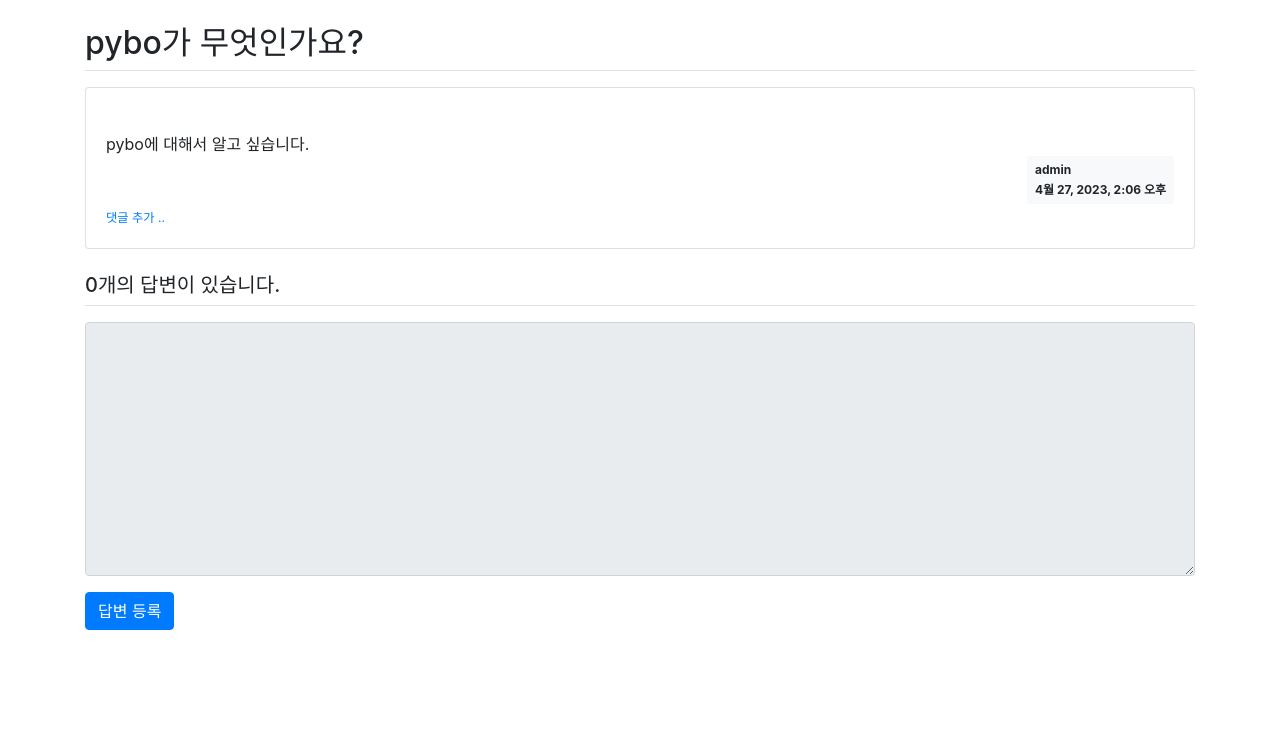
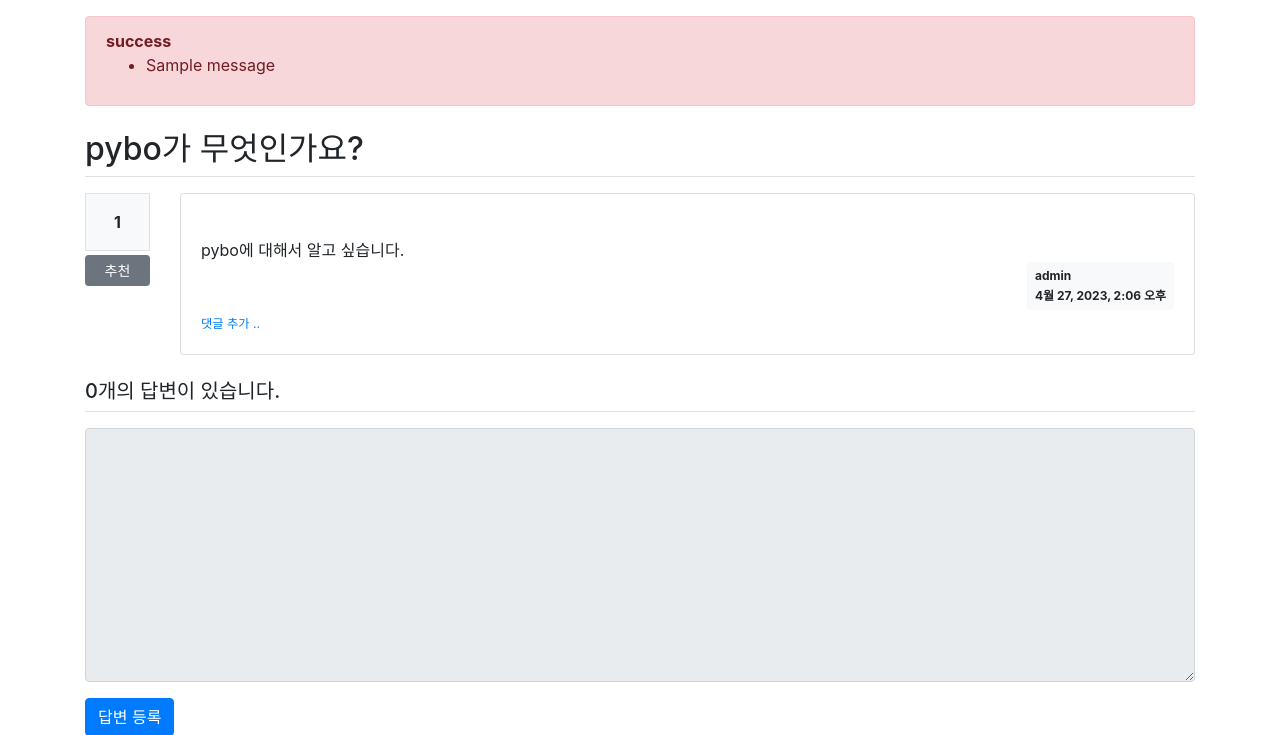
Before and after one commit to karl27hg/django_pybo, a Django app: page /pybo/1/ in a window 1280 px wide. Shown: the part 57-792 px from the top of the page. Before the commit the page ends 687 px from the top, so only its background shows below. Run offline with Django 3.2, Linux system fonts and the light colour scheme; data comes from the database, SQL or seed files in the repository; both versions use the stored data as it was after the commit; tables that the repository leaves empty hold one stand-in row (values such as "Sample post"); one stand-in notice (Sample message) is shown; some libraries are stand-ins or nearby versions.

Commit message:
Add question vote function

```diff
--- a/pybo/models.py
+++ b/pybo/models.py
@@ -4,21 +4,23 @@ from django.contrib.auth.models import User
 # Create your models here.
 
 class Question(models.Model):
-    author = models.ForeignKey(User, on_delete=models.CASCADE)
+    author = models.ForeignKey(User, on_delete=models.CASCADE, related_name='author_question')
     modify_date = models.DateTimeField(null=True, blank=True)
     subject = models.CharField(max_length=200)
     content = models.TextField()
     create_date = models.DateTimeField()
+    voter = models.ManyToManyField(User, related_name='voter_question')
 
     def __str__(self):
         return self.subject
 
 class Answer(models.Model):
-    author = models.ForeignKey(User, on_delete=models.CASCADE)
+    author = models.ForeignKey(User, on_delete=models.CASCADE, related_name='author_answer')
     modify_date = models.DateTimeField(null=True, blank=True)
     question = models.ForeignKey(Question, on_delete=models.CASCADE)
     content = models.TextField()
     create_date = models.DateTimeField()
+    voter = models.ManyToManyField(User, related_name='voter_answer')
 
 class Comment(models.Model):
     author = models.ForeignKey(User, on_delete=models.CASCADE)
--- a/pybo/urls.py
+++ b/pybo/urls.py
@@ -1,5 +1,5 @@
 from django.urls import path
-from .views import base_views, question_views, answer_views, comment_views
+from .views import base_views, question_views, answer_views, comment_views, vote_views
 
 app_name = 'pybo'
 
@@ -22,4 +22,6 @@ urlpatterns = [
     path('comment/create/answer/<int:answer_id>/', comment_views.comment_create_answer, name='comment_create_answer'),
     path('comment/modify/answer/<int:comment_id>/', comment_views.comment_modify_answer, name='comment_modify_answer'),
     path('comment/delete/answer/<int:comment_id>/', comment_views.comment_delete_answer, name='comment_delete_answer'),
+    # vote_views.py
+    path('vote/question/<int:question_id>/', vote_views.vote_question, name='vote_question'),
 ]
--- a/templates/pybo/question_detail.html
+++ b/templates/pybo/question_detail.html
@@ -1,8 +1,25 @@
 {% extends 'base.html' %}
 {% block content %}
 <div class="container my-3">
+    <!-- 사용자 오류 표시 -->
+    {% if messages %}
+    <div class="alert alert-danger my-3" role="alert">
+        {% for message in messages %}
+        <strong>{{ message.tags }}</strong>
+        <ul><li>{{ message.message }}</li></ul>
+        {% endfor %}
+    </div>
+    {% endif %}
     <h2 class="border-bottom py-2">{{ question.subject }}</h2>
-    <div class="card my-3">
+    <div class="row my-3">
+        <div class="col-1"><!-- 추천 영역 -->
+            <div class="bg-light text-center p-3 border font-weight-bolder mb-1">
+                {{ question.voter.count }}
+            </div>
+            <a href="#" data-uri="{% url 'pybo:vote_question' question.id %}" class="recommend btn btn-sm btn-secondary btn-block my-1">추천</a>
+        </div>
+        <div class="col-11">
+            <div class="card">
                 <div class="card-body">
                     <div class="card-text" style="white-space: pre-line;">
                         {{ question.content }}
@@ -51,6 +68,8 @@
                         <a href="{% url 'pybo:comment_create_question' question.id %}" class="small"><small>댓글 추가 ..</small></a>
                     </div>
                     <!-- 질문 댓글 end -->
+                </div>
+            </div>
         </div>
     </div>
     <h5 class="border-bottom my-3 py-2">
@@ -135,6 +154,11 @@
                 location.href = $(this).data('uri');
             }
         });
+        $(".recommend").on('click', function() {
+            if(confirm("정말로 추천하시겠습니까?")) {
+                location.href = $(this).data('uri');
+            }
+        });
     });
 </script>
 {% endblock script %}
```
Also changed, not shown: pybo/views/vote_views.py (added, +15 -0 lines), db.sqlite3, pybo/migrations/0006_auto_20230510_1445.py (added), pybo/migrations/0007_auto_20230510_1446.py (added). Lines whose indentation alone changed are shown as unchanged.
